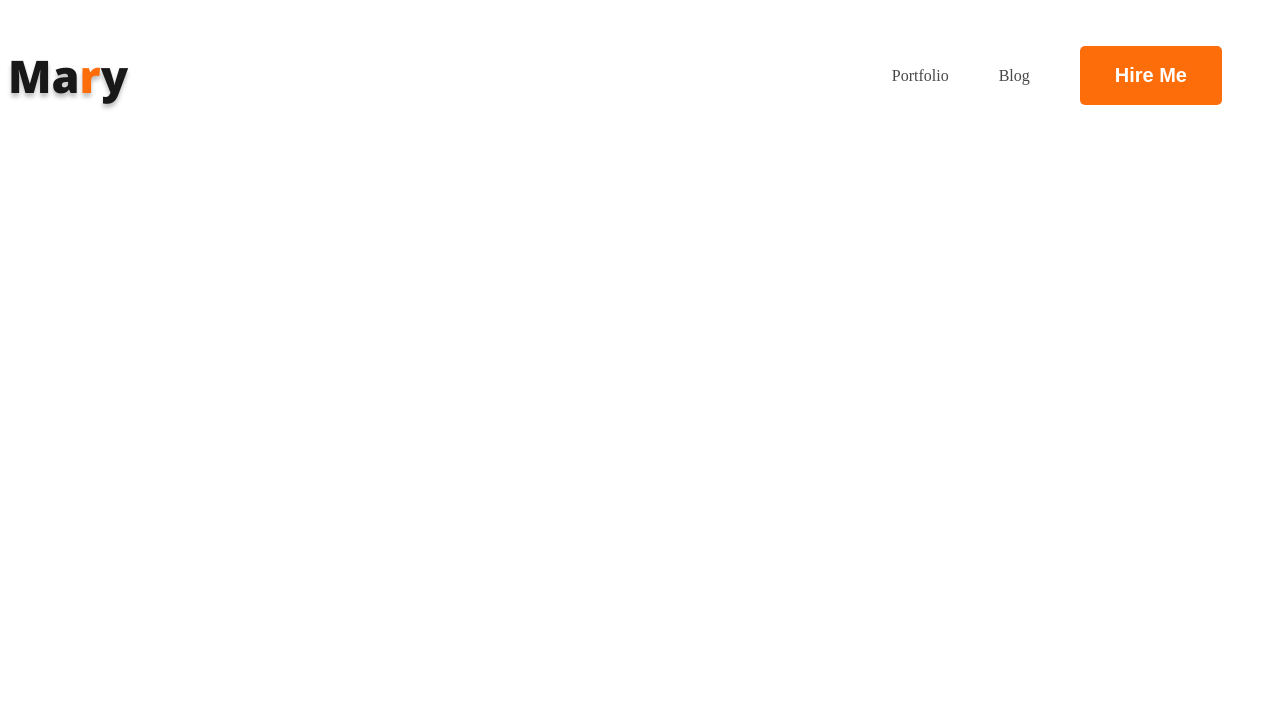
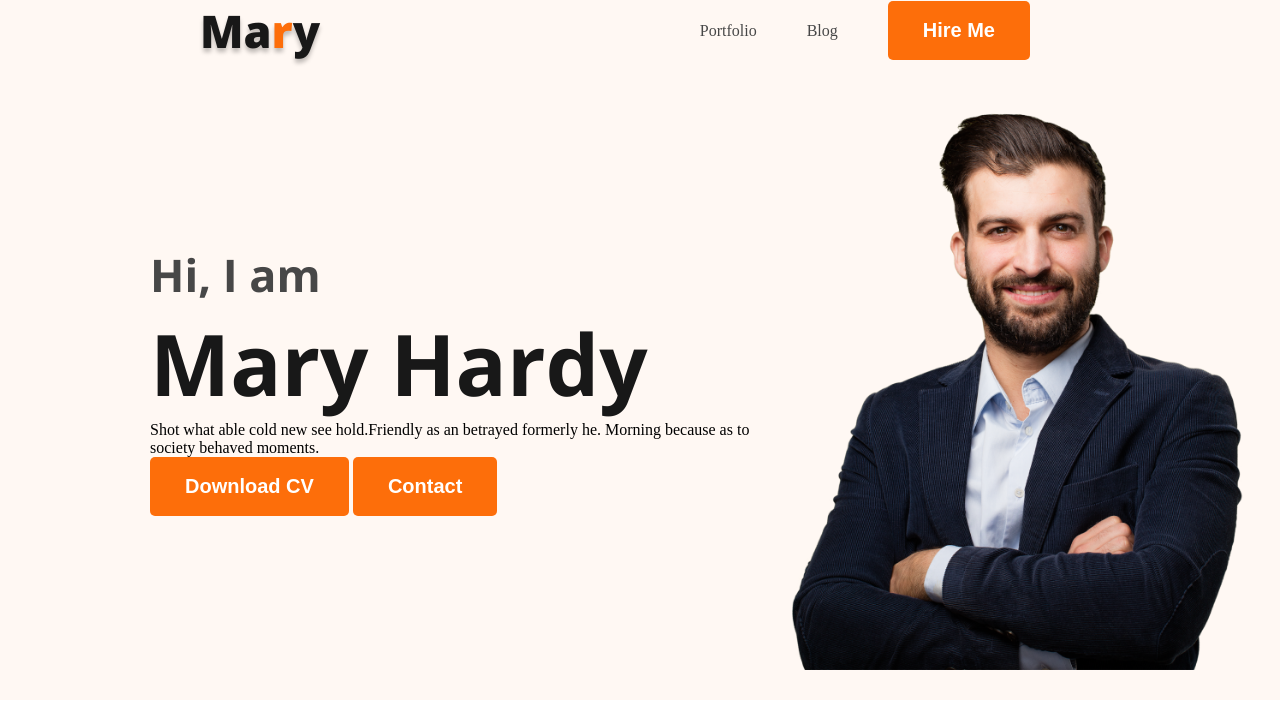
Before and after one commit to NaimoonJannat/Module-5-webdevelopers-portfolio, a plain HTML site: page index.html in a window 1280 px wide. Drawn offline with nearby package versions, Linux system fonts and the light colour scheme.

Commit message:
Banner added

```diff
--- a/Style.css
+++ b/Style.css
@@ -1,4 +1,8 @@
 /* shared style  */
+*{
+    margin: 0px;
+    padding: 0px;
+}
 .body{
     font-family: 'Open Sans', sans-serif;
 font-family: 'Poppins', sans-serif;
@@ -23,7 +27,7 @@ font-family: 'Poppins', sans-serif;
 
 .nav-title{
     font-family: 'Open Sans';
-    color: var(--Dark-01, #181818);
+    color: #181818;
     text-shadow: 0px 4px 4px rgba(0, 0, 0, 0.25);
     font-size: 45px;
     font-weight: 800;
@@ -33,6 +37,7 @@ nav{
     display: flex;
     justify-content: space-between;
     align-items: center;
+    padding: 0px 200px;
 }
 
 nav ul{
@@ -49,3 +54,32 @@ nav a{
     text-decoration: none;
     color: #474747
 }
+
+/* banner */
+.header{
+    background-color: #FFF8F3;
+}
+.banner{
+    padding: 30px 30px 30px 150px;
+    display: flex;
+    align-items: center;
+}
+.banner-intro{
+    color: #474747;
+    font-family: Open Sans;
+    font-size: 45px;
+    font-weight: 600;
+
+}
+.banner-name{
+    color: #181818;
+    font-family: Open Sans;
+    font-size: 85px;
+    font-weight: 700;
+}
+.banner .propic{
+    width: 500px;
+}
+.banner-content{
+
+}
--- a/index.html
+++ b/index.html
@@ -10,7 +10,7 @@
     <link rel="stylesheet" href="Style.css">
 </head>
 <body>
-    <header>
+    <header class="header">
 
      <nav>
         <h1 class="nav-title">Ma<span class="primary-color">r</span>y</h1>
@@ -20,6 +20,17 @@
             <li><button class="primary-btn">Hire Me</button></li>
         </ul>
      </nav>
+     <!-- <br><br><br><br><br><br> -->
+      <div class="banner">
+        <div class="banner-content">
+            <h3 class="banner-intro">Hi, I am<h3>
+            <h1 class="banner-name">Mary Hardy</h1>
+            <p class="banner-det">Shot what able cold new see hold.Friendly as an betrayed formerly he. Morning because as to society behaved moments.</p>
+            <button class="primary-btn">Download CV</button>
+            <button class="primary-btn"> Contact</button>
+        </div>
+        <img src="images/hardy.png" alt="Hardy Picture" class="propic">
+      </div>
 
     </header>
     <main>
```
Also changed, not shown: images/developer.png (added), images/hardy.png (added), images/header_bg.png (added), images/icons/facebook.png (added), images/icons/insta.png (added), images/icons/js.png (added), images/icons/mongo.png (added), images/icons/nodejs.png (added), images/icons/react.png (added), images/icons/twitter.png (added).
